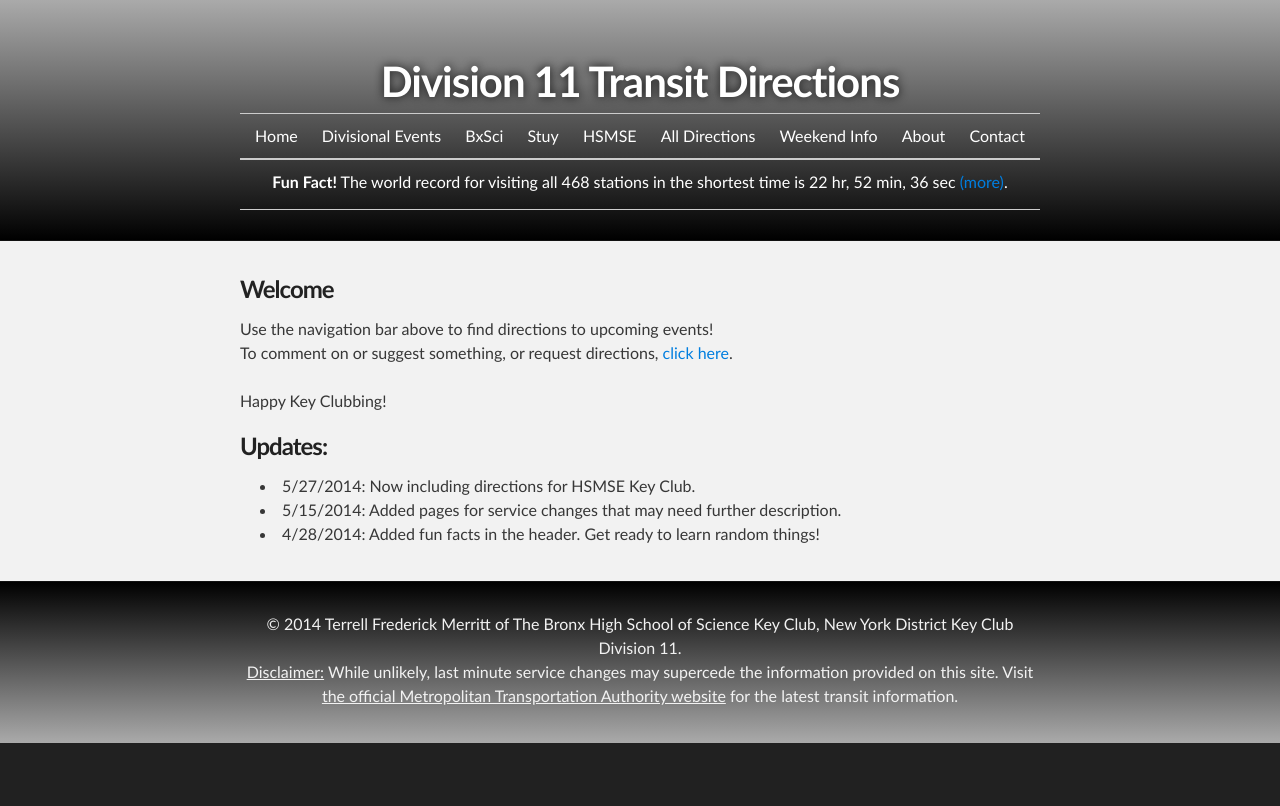
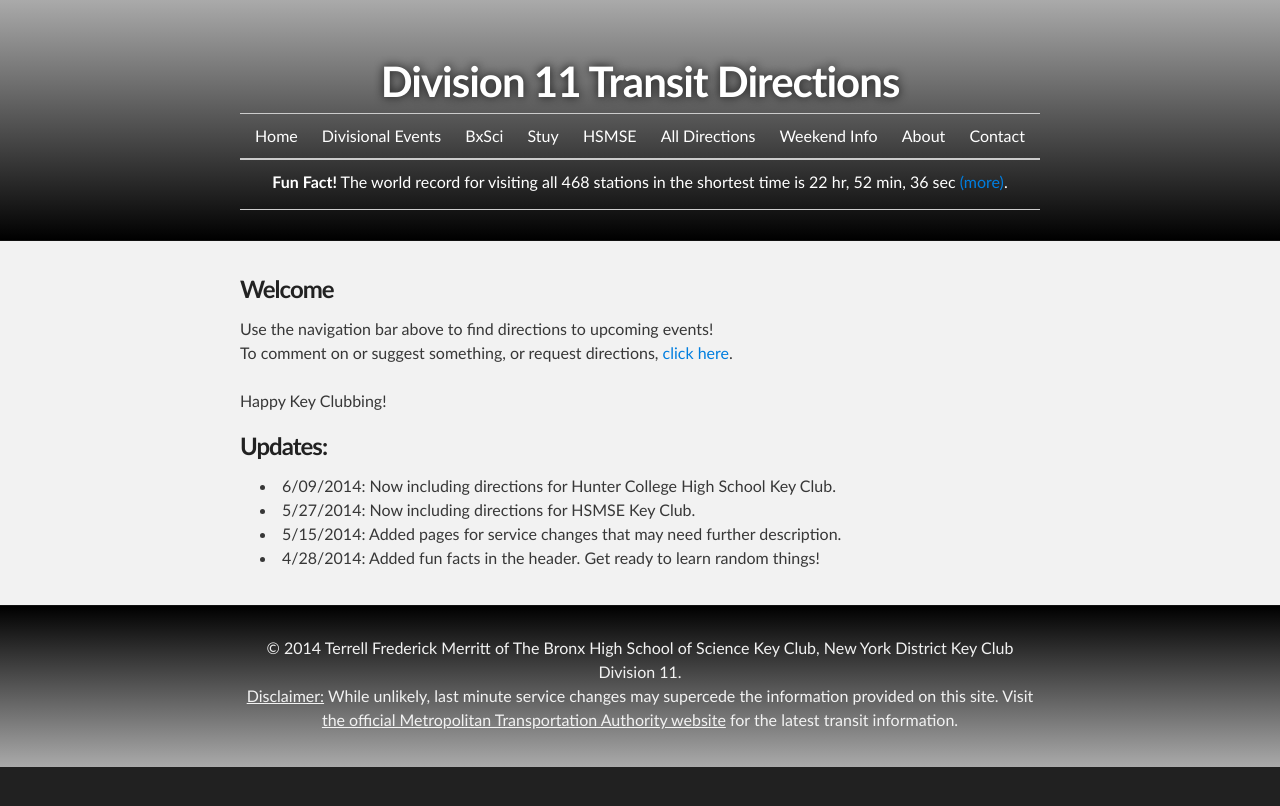
Before and after one commit to d11directions/d11directions.github.io, a Jekyll site: the page built from index.html, in a window 1280 px wide. Shown: the top 806 px of the page. Built offline with Jekyll 4.4.1, drawn with Linux system fonts in a browser that asks for light colours.

Commit message:
Add Update To Main Page - Added HCHS

```diff
--- a/index.html
+++ b/index.html
@@ -15,6 +15,7 @@ published: true
 
     <h3>Updates:</h3>
     <ul>
+      <li>6/09/2014: Now including directions for Hunter College High School Key Club.</li>
       <li>5/27/2014: Now including directions for HSMSE Key Club.</li>
       <li>5/15/2014: Added pages for service changes that may need further description.</li>
       <li>4/28/2014: Added fun facts in the header. Get ready to learn random things!</li>
```
